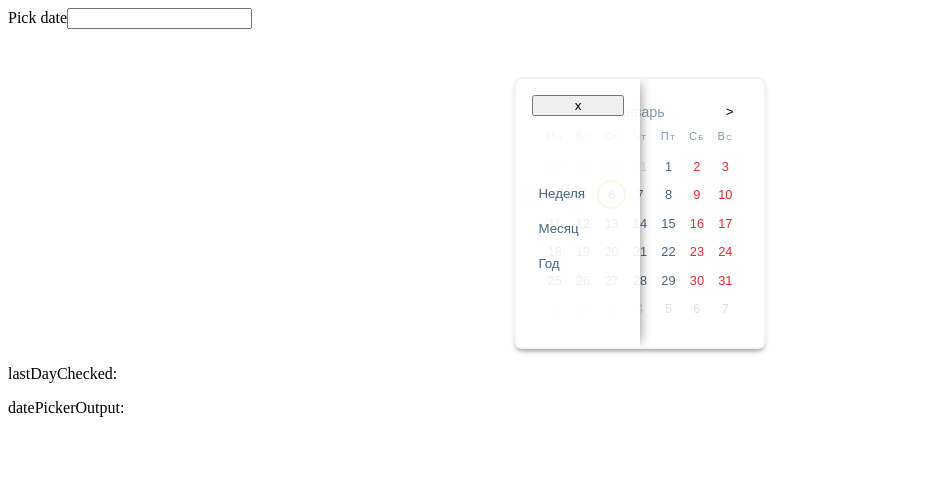
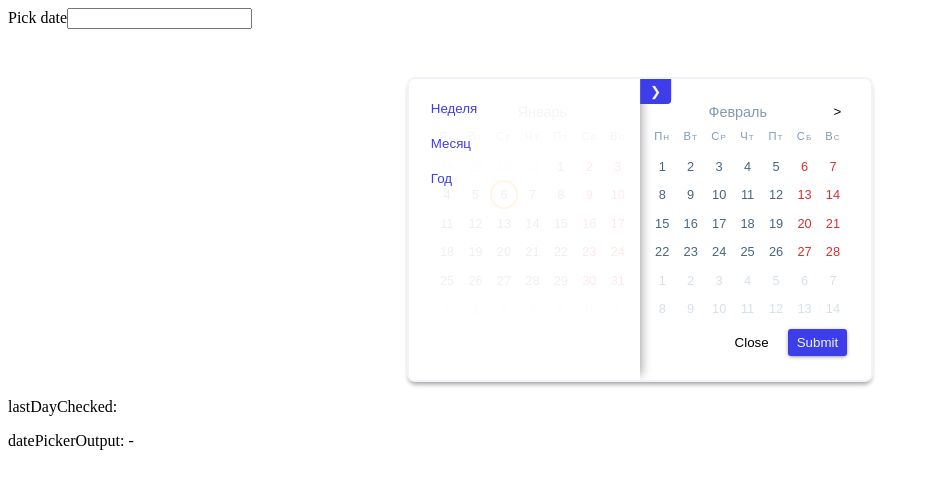
Before and after one commit to DanzigWebb/simple-datepicker, an Angular app: page / in a window 1280 px wide. Shown: the top 484 px of the page, without its empty margins (0-929 px from the left). Built offline with nearby package versions, Linux system fonts and the light colour scheme.

Commit message:
feat: add trigger for sidebar

```diff
--- a/src/app/app.component.html
+++ b/src/app/app.component.html
@@ -7,9 +7,9 @@
   (onChecked)="onChecked($event)"
   (onDayChecked)="onDayChecked($event)"
   [dateRange]="true"
-  [single]="true">
+  [single]="false">
 </app-simple-datepicker>
 
 
 <p>lastDayChecked: {{lastDayChecked?.toLocaleString()}}</p>
-<p>datePickerOutput: <code>{{datePickerOutput | json}}</code></p>
+<p>datePickerOutput: <code>{{datePickerOutput?.from | date }}</code> - <code>{{datePickerOutput?.to | date }}</code></p>
--- a/src/app/simple-datepicker/simple-datepicker.component.html
+++ b/src/app/simple-datepicker/simple-datepicker.component.html
@@ -1,7 +1,13 @@
 <div class="datepicker" [class.single]="single">
 
   <div class="datepicker-fast" [class.is-show]="fastDateShow">
-    <button (click)="fastDateShow = !fastDateShow">x</button>
+    <button
+      class="datepicker-fast-trigger"
+      (click)="fastDateShow = !fastDateShow"
+    >
+      &#10095;
+    </button>
+
     <div class="fast-wrapper">
       <button class="datepicker-btn">Неделя</button>
       <button class="datepicker-btn">Месяц</button>
@@ -34,4 +40,9 @@
       <button class="month-control-btn" (click)="setNextMonth()">></button>
     </div>
   </app-datepicker-grid>
+
+  <div class="datepicker-control">
+    <button class="datepicker-control-btn close">Close</button>
+    <button class="datepicker-control-btn submit">Submit</button>
+  </div>
 </div>
--- a/src/app/simple-datepicker/simple-datepicker.component.scss
+++ b/src/app/simple-datepicker/simple-datepicker.component.scss
@@ -15,12 +15,48 @@
   display: grid;
   grid-template-columns: 1fr 1fr;
   align-items: flex-start;
-  grid-gap: 1rem;
+  grid-gap: .4rem;
+  grid-column-gap: 1rem;
 
   box-shadow: 0 4px 5px -2px rgb(0 0 0 / 0.4);
 
   &.single {
     grid-template-columns: 1fr;
+  }
+
+  &-control {
+    margin-left: auto;
+    width: 100%;
+    grid-column: 1/3;
+    display: flex;
+    justify-content: flex-end;
+
+    &-btn {
+      background-color: transparent;
+      border-radius: 3px;
+      padding: 6px 9px;
+      border: none;
+      cursor: pointer;
+      transition: .4s ease all;
+      outline: none;
+
+      & + & {
+        margin-left: 10px;
+      }
+
+      &.submit {
+        background-color: $color_primary;
+        color: $color_light;
+        box-shadow: 0 1px 4px -1px rgb(0 0 0 / 60%);
+      }
+
+      &:hover {
+        opacity: .85;
+        &:not(.submit) {
+          color: $color_dark;
+        }
+      }
+    }
   }
 
   * {
@@ -35,6 +71,7 @@
   grid-gap: .6rem;
   z-index: 2;
 
+
   position: absolute;
   left: 0;
   top: 0;
@@ -42,15 +79,47 @@
   width: 50%;
 
   background-color: rgba(255, 255, 255, 0.9);
+  color: $color_primary;
   padding: 1rem;
 
   box-shadow: 6px 0 10px -5px rgba(0, 0, 0, 0.4);
-  transform: translateX(calc(-100% - 3rem));
+  transform: translateX(calc(-100% - 10px));
 
   transition: .4s ease all;
 
   &.is-show {
     transform: translateX(0);
+
+    .datepicker-fast-trigger {
+      &:hover {
+        transform: translateX(calc(100%));
+      }
+    }
+  }
+
+  &-trigger {
+    margin-right: auto;
+    position: absolute;
+    top: 0;
+    right: 0;
+    padding: 5px 10px;
+    background-color: $color_primary;
+    color: $color_light;
+    border-radius: 0 0 4px 0;
+    border: none;
+    transform: translateX(100%);
+    display: flex;
+    align-items: flex-end;
+    justify-content: flex-end;
+
+    outline: none;
+    cursor: pointer;
+
+    transition: .4s ease all;
+
+    &:hover {
+      transform: translateX(calc(100% + 10px));
+    }
   }
 }
 
@@ -63,7 +132,7 @@
   cursor: pointer;
   border: none;
   background-color: transparent;
-  color: $font_dark;
+  color: inherit;
   text-align: left;
   width: 100%;
   padding: 6px;
```
